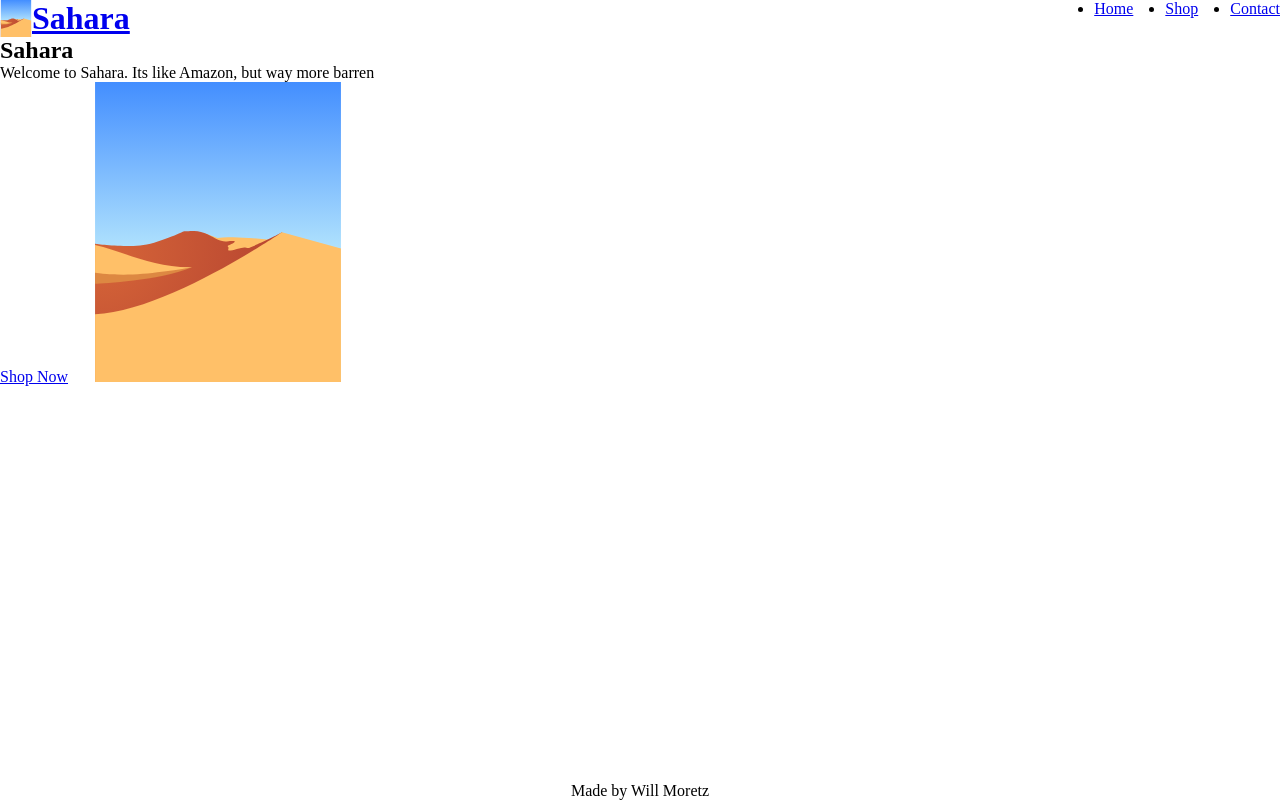
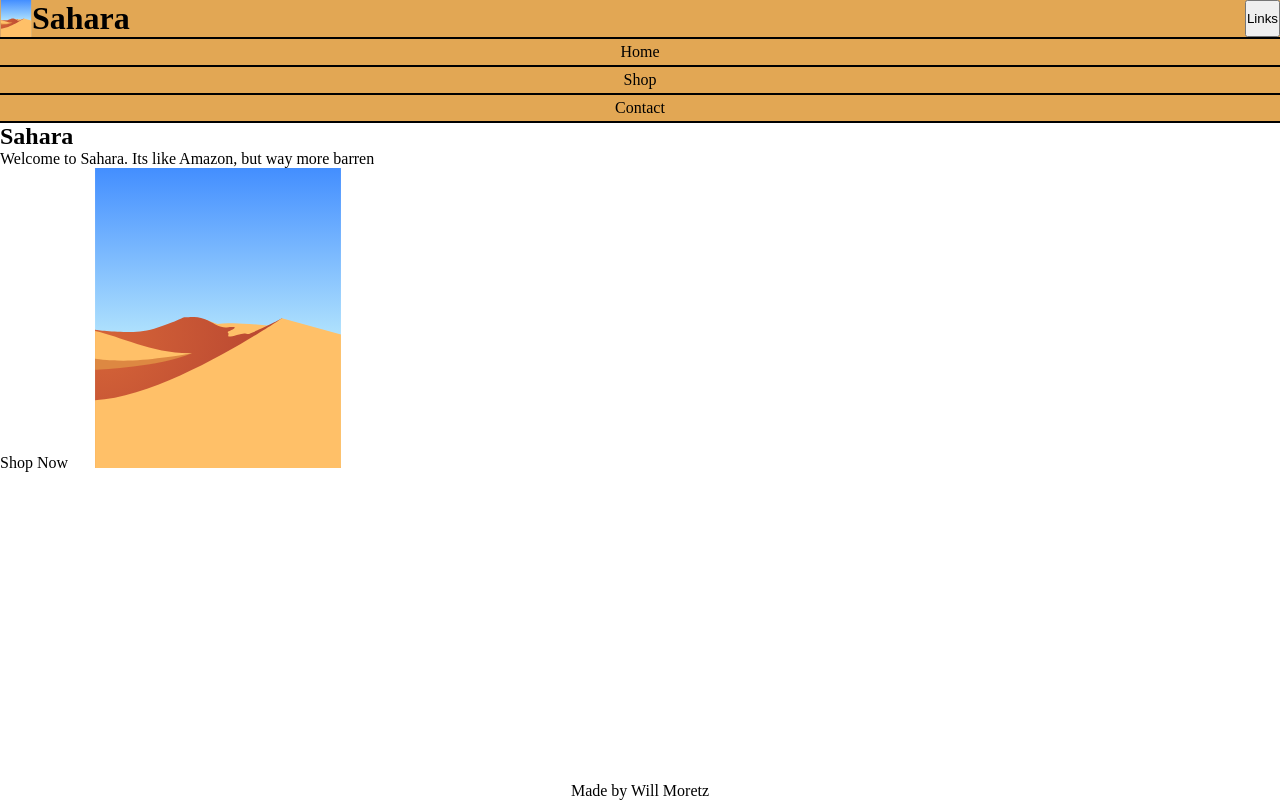
Before and after one commit to WillMoretz/shopping-cart, a React app: page / in a window 1280 px wide. Built offline with nearby package versions, Linux system fonts and the light colour scheme; no server answers.

Commit message:
created dropdown header nav

```diff
--- a/src/Components/Header.js
+++ b/src/Components/Header.js
@@ -5,21 +5,30 @@ import logo from "../img/dune.svg";
 function Header() {
   return (
     <header>
-      <Link to="/" className="brand">
-        <img src={logo} alt="link to home page" className="logo" />
-        <h1>Sahara</h1>
-      </Link>
+      <div className="header-top">
+        <Link to="/" className="brand">
+          <img src={logo} alt="link to home page" className="logo" />
+          <h1>Sahara</h1>
+        </Link>
+        <button type="button" className="header-links-toggle">
+          Links
+        </button>
+      </div>
       <nav>
         <ul className="header-links">
+          <div className="line-break" aria-hidden="true" />
           <li>
             <Link to="/">Home</Link>
           </li>
+          <div className="line-break" aria-hidden="true" />
           <li>
             <Link to="/shop">Shop</Link>
           </li>
+          <div className="line-break" aria-hidden="true" />
           <li>
             <Link to="/contact">Contact</Link>
           </li>
+          <div className="line-break" aria-hidden="true" />
         </ul>
       </nav>
     </header>
--- a/src/index.css
+++ b/src/index.css
@@ -2,6 +2,19 @@
   margin: 0;
   padding: 0;
   box-sizing: border-box;
+}
+
+ul {
+  list-style-type: none;
+}
+
+a {
+  text-decoration: none;
+  color: black;
+}
+
+:root {
+  --desert-gold: #e2a754;
 }
 
 #root {
@@ -11,12 +24,37 @@
 }
 
 header {
+  background-color: var(--desert-gold, gold);
+}
+
+header,
+.header-links,
+.header-top {
   display: flex;
-  justify-content: space-between;
+  flex-direction: column;
+}
+
+.header-top {
+  flex-direction: row;
+}
+
+.header-links {
+  align-items: center;
+}
+
+.header-links > li {
+  padding: 0.25rem 0 0.25rem 0;
+}
+
+.line-break {
+  width: 100%;
+  height: 2px;
+  background-color: black;
 }
 
 .brand {
   display: flex;
+  margin-right: auto;
 }
 
 .logo {
@@ -27,11 +65,6 @@ header {
 .dune {
   aspect-ratio: 1/1;
   width: 300px;
-}
-
-.header-links {
-  display: flex;
-  gap: 2rem;
 }
 
 section {
```
